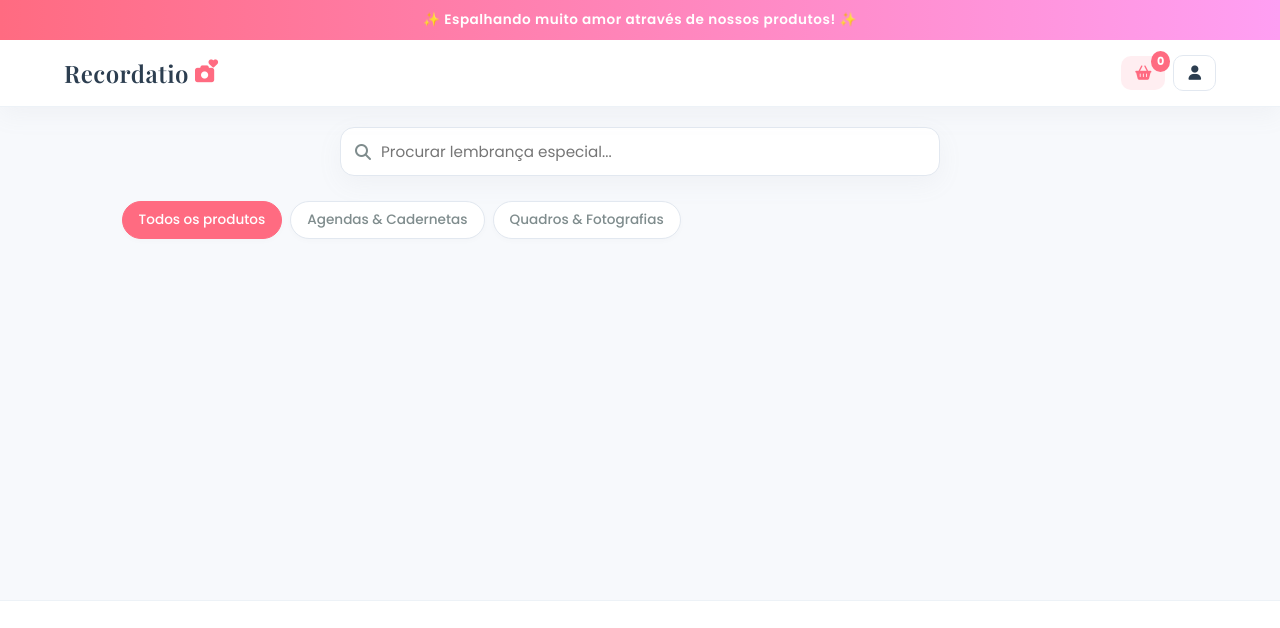
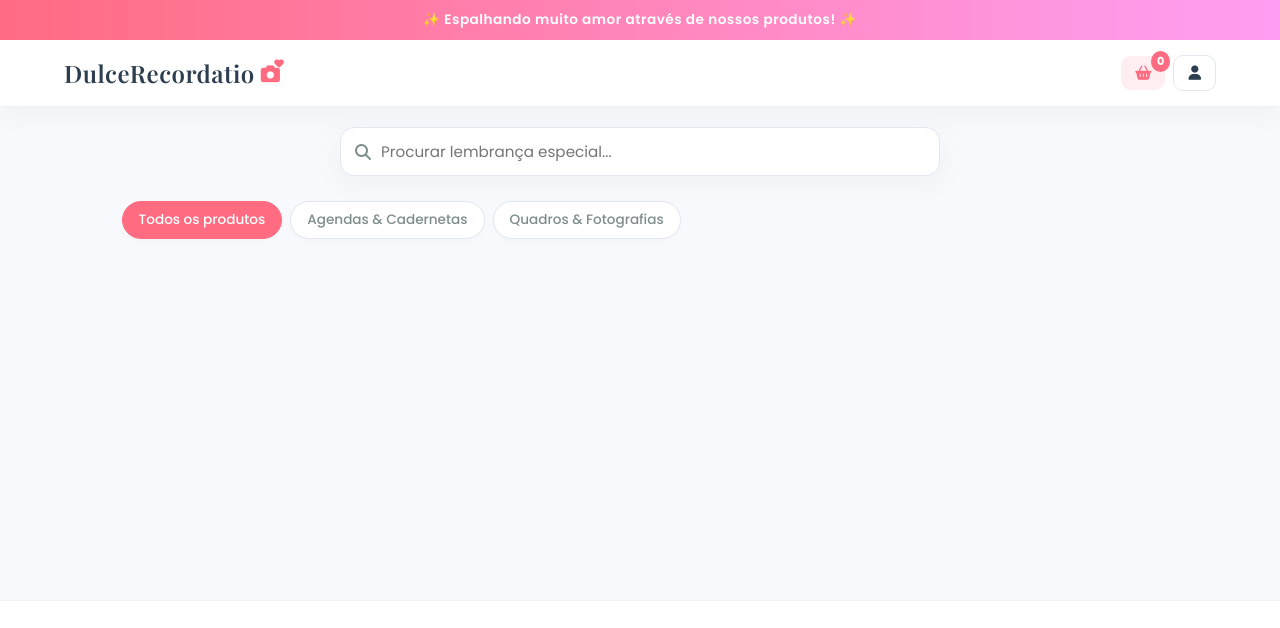
Before and after one commit to tgjoker123/DulceRecordatio, a plain HTML site: page index.html in a window 1280 px wide. Shown: the top 628 px of the page. Drawn offline with nearby package versions, Linux system fonts and the light colour scheme; no server answers; a web font is replaced by a local one.

Commit message:
Update index.html

```diff
--- a/index.html
+++ b/index.html
@@ -3,7 +3,7 @@
 <head>
     <meta charset="UTF-8">
     <meta name="viewport" content="width=device-width, initial-scale=1.0, maximum-scale=1.0, user-scalable=no">
-    <title>Recordatio - Papelaria Afetiva & Escolar</title>
+    <title>DulceRecordatio - Papelaria Afetiva & Escolar</title>
 
     <link href="https://fonts.googleapis.com/css2?family=Poppins:wght@300;400;500;600;700&family=Playfair+Display:ital,wght@0,600;1,400&display=swap" rel="stylesheet">
     <link rel="stylesheet" href="https://cdnjs.cloudflare.com/ajax/libs/font-awesome/6.4.0/css/all.min.css">
@@ -239,7 +239,7 @@
 
 <header>
     <a href="#" class="logo" onclick="showPage('page-loja')">
-        <h1>Recordatio</h1>
+        <h1>DulceRecordatio</h1>
         <div class="logo-icons">
             <i class="fa-solid fa-camera"></i>
             <i class="fa-solid fa-heart"></i>
@@ -391,10 +391,10 @@
         </p>
 
         <div class="footer-socials">
-            <a href="https://wa.me/5524993346056" target="_blank" class="btn-social whatsapp">
+            <a href="https://www.instagram.com/dulcerecordatio?utm_source=ig_web_button_share_sheet&igsh=ZDNlZDc0MzIxNw==" target="_blank" class="btn-social whatsapp">
                 <i class="fa-brands fa-whatsapp"></i> WhatsApp
             </a>
-            <a href="https://www.instagram.com/dulcerecordation" target="_blank" class="btn-social instagram">
+            <a href="https://www.instagram.com/dulcerecordatio?utm_source=ig_web_button_share_sheet&igsh=ZDNlZDc0MzIxNw==" target="_blank" class="btn-social instagram">
                 <i class="fa-brands fa-instagram"></i> Instagram
             </a>
         </div>
```
